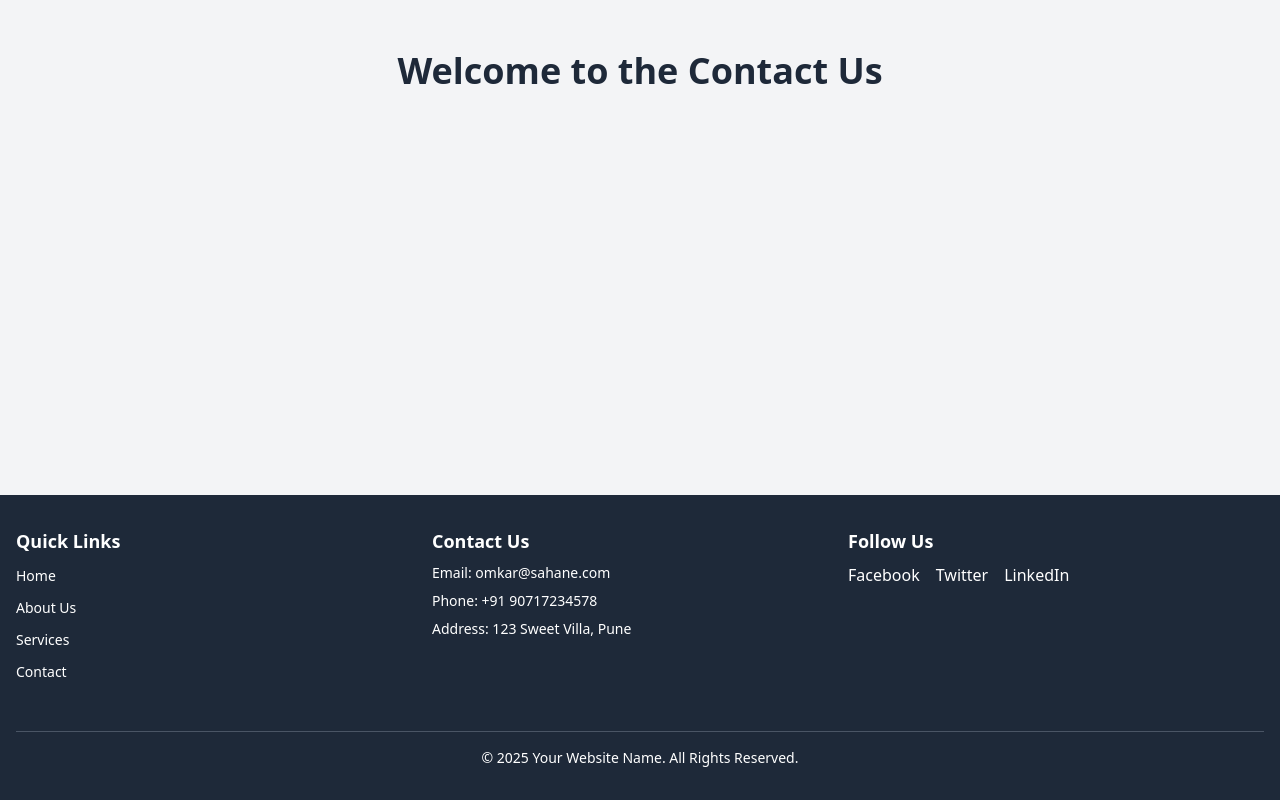
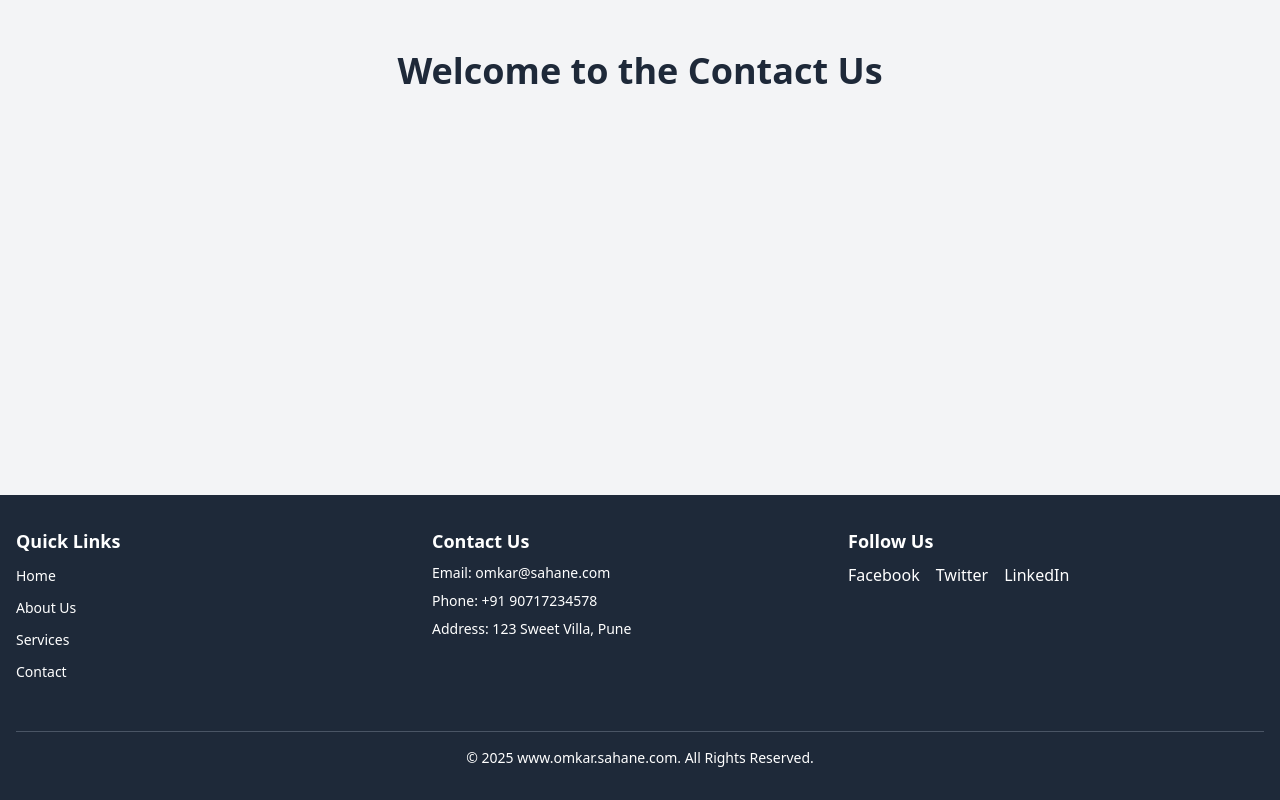
Before and after one commit to omkar1103/InterTask, a React (Vite) app: page / in a window 1280 px wide. Shown: the part 2772-3572 px from the top of the page. Built offline with nearby package versions, Linux system fonts and the light colour scheme.

Commit message:
added few more features in footer

```diff
--- a/src/components/Footer.jsx
+++ b/src/components/Footer.jsx
@@ -9,24 +9,16 @@ function Footer() {
           <h3 className="text-lg font-bold mb-2">Quick Links</h3>
           <ul className="space-y-2">
             <li>
-              <a href="#home" className="text-sm hover:text-gray-400 transition">
-                Home
-              </a>
+              <a href="#home" className="text-sm hover:text-gray-400 transition">Home</a>
             </li>
             <li>
-              <a href="#about" className="text-sm hover:text-gray-400 transition">
-                About Us
-              </a>
+              <a href="#about" className="text-sm hover:text-gray-400 transition"> About Us</a>
             </li>
             <li>
-              <a href="#services" className="text-sm hover:text-gray-400 transition">
-                Services
-              </a>
+              <a href="#services" className="text-sm hover:text-gray-400 transition"> Services</a>
             </li>
             <li>
-              <a href="#contact" className="text-sm hover:text-gray-400 transition">
-                Contact
-              </a>
+              <a href="#contact" className="text-sm hover:text-gray-400 transition"> Contact</a>
             </li>
           </ul>
         </div>
@@ -72,7 +64,7 @@ function Footer() {
 
       <div className="border-t border-gray-600 mt-6 pt-4 text-center">
         <p className="text-sm">
-          &copy; {new Date().getFullYear()} Your Website Name. All Rights Reserved.
+          &copy; {new Date().getFullYear()} www.omkar.sahane.com. All Rights Reserved.
         </p>
       </div>
     </div>
```
